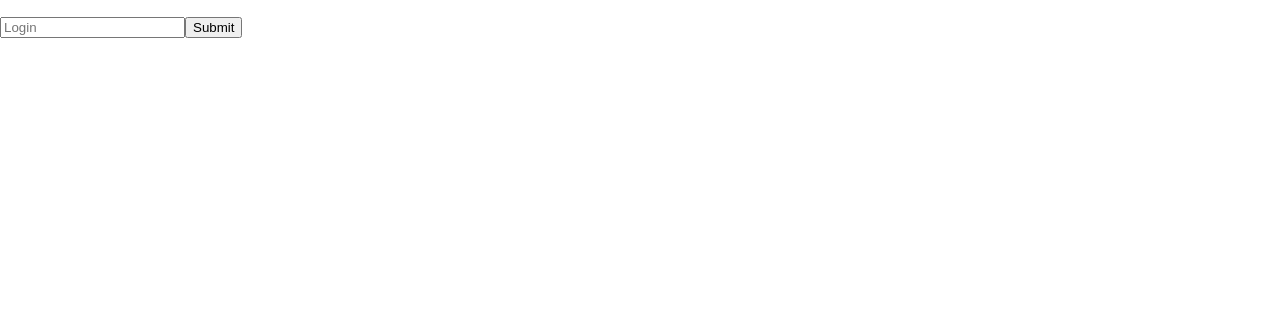
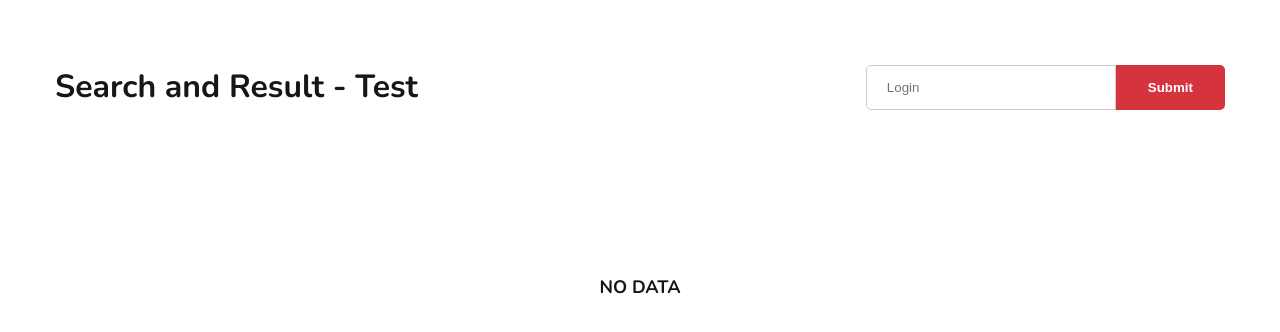
Before and after one commit to Daniel-Santhanaraj/scalio-task, a React (Create React App) app: page / in a window 1280 px wide. Shown: the top 332 px of the page. Built offline with nearby package versions, Linux system fonts and the light colour scheme.

Commit message:
search and css updates

```diff
--- a/src/App.js
+++ b/src/App.js
@@ -7,27 +7,28 @@ function App() {
   const [login, setLogin] = useState('');
   const [result, setResult ] = useState([]);
 
-
   const dataCall = () => {
    // https://api.github.com/search/users?q=foo%20in:login&per_page=3
     if(login !== '') {
       let url = 'https://api.github.com/search/users?q='+login+'%20in:login';
       fetch(url)
       .then((res) => res.json())
-      .then((result) => {
-        setResult(result);
+      .then((d) => {
+        setResult(d);
       })
     }
   }
 
-  useEffect(dataCall, [login])
+  useEffect(dataCall, [login]);
+
 
 
   return (
     <div className="App">
-      <p>{login}</p>
-      <Search getLogin = { login => setLogin(login) }/>
-      <Results result={result}/>
+      <div className="container">
+        <Search getLogin = { login => setLogin(login) }/>
+        <Results result={result}/>
+      </div>
     </div>
   );
 }
--- a/src/App.scss
+++ b/src/App.scss
@@ -1,8 +1,134 @@
 $font : 'Nunito', sans-serif;
+$red: #D5333E;
+$color: #161616;
+$white: #fff;
+
+* {
+  transition: all 0.5s ease;
+}
 
 body {
   margin: 0;
   font-family: $font;
+  color: $color;
   -webkit-font-smoothing: antialiased;
   -moz-osx-font-smoothing: grayscale;
 }
+
+.container {
+  width: 1170px;
+  margin: auto;
+  padding: 50px 0;
+}
+
+.search {
+  display: flex;
+  padding: 15px 0;
+  flex-direction: row;
+  justify-content: space-between;
+  align-items: middle;
+
+  h1 {
+    margin: 0
+  }
+
+  input {
+    padding: 10px 20px;
+    width: 250px;
+    box-sizing: border-box;
+    border: 1px solid #ccc;
+    border-top-left-radius: 5px;
+    border-bottom-left-radius: 5px;
+    height: 45px;
+  }
+
+  button {
+    background-color: $red;
+    border: 2px solid $red;
+    border-top-right-radius: 5px;
+    border-bottom-right-radius: 5px;
+    color: $white;
+    padding: 10px 30px;
+    box-sizing: border-box;
+    font-weight: 700;
+    height: 45px;
+    cursor: pointer;
+
+    &:hover {
+      background-color: $white;
+      color: $red;
+    }
+  }
+}
+
+.result {
+  .sortDiv {
+    display: flex;
+    flex-wrap: wrap;
+    flex-direction: row;
+    justify-content: flex-start;
+    .cardDiv {
+      padding: 20px;
+      width: 25%;
+      box-sizing: border-box;
+      .card {
+        text-align: center;
+        box-shadow: 0 0 9px 0 rgb(0 0 0 / 10%);
+        padding: 20px 0;
+
+
+        &:hover img {
+          transform: scale(1.1);
+        }
+
+        h3 {
+          font-size: 18px;
+          margin: 10px 0 5px;
+        }
+
+        img {
+          width: 100px;
+          height: 100px;
+          border-radius: 50%;
+          border: 1px solid #f5f5f5;
+
+
+        }
+
+        p {
+          font-size: 14px;
+          margin: 0;
+        }
+      }
+    }
+
+    .no-data {
+      text-align: center;
+      font-size: 18px;
+      text-transform: uppercase;
+      font-weight: 700;
+      margin: 150px 0;
+      width: 100%;
+    }
+  }
+
+  .sort {
+    font-size: 16px;
+
+    span {
+      padding: 5px 10px;
+      margin: 0 10px;
+      border-radius: 6px;
+      cursor: pointer;
+      border: 1px solid $red;
+      background: #fff;
+      color: $color;
+
+      &.active {
+        background-color: $red;
+        color: $white;
+      }
+    }
+  }
+
+}
--- a/src/components/Results.js
+++ b/src/components/Results.js
@@ -1,51 +1,51 @@
-import React from 'react';
+import React, {useState} from 'react';
 
-const result = (props) => {
+const Result = (props) => {
+    const [isSort, setSort] = useState(false)
+    var sorted = null;
+    if( props.result.length !== 0 && props.result.items.length > 0) {
+        sorted =  props.result.items.sort((a,b) => {
+            let a_login = a.login.toLowerCase();
+            let b_login = b.login.toLowerCase();
+
+            if(isSort) {
+                if(a_login < b_login) { return -1; }
+                if(a_login > b_login) { return 1; }
+            } else {
+                if(a_login < b_login) { return 1; }
+                if(a_login > b_login) { return -1; }
+            }
+            return 0;
+        });
+    }
+
     return (
-        <div>
+        <div className="result">
             {
-                (props.result.items) ?
-                props.result.items.map((item, i) => {
+                (sorted) ?
+                <h2 className="sort">Sort By <span onClick={() => setSort(!isSort)} className={(isSort) ? 'active': ''}>Login</span></h2>
+                : null
+            }
+
+            <div className="sortDiv">
+            {
+                (sorted) ?
+                sorted.map((item, i) => {
                     return (
-                        <div key={i}>
-                            <img src={item.avatar_url} alt="avatar" />
-                            <h3>{item.login}</h3>
-                            <p>{item.type}</p>
+                        <div className="cardDiv" key={i}>
+                            <div className="card">
+                                <img src={item.avatar_url} alt="avatar" />
+                                <h3>{(item.login.length > 23) ? item.login.substring(0, 25) + '...' : item.login }</h3>
+                                <p>{item.type}</p>
+                            </div>
                         </div>
                     )
                 })
-                : null
+                : <p className="no-data">No data</p>
             }
-
-            {/* <table>
-                <thead>
-                    <tr>
-                        <td>avatar_url</td>
-                        <td>login</td>
-                        <td>type</td>
-                    </tr>
-                </thead>
-                <tbody>
-                    {
-                        (props.result.items) ?
-                        props.result.items.map((item, i) => {
-                            return (
-                                <tr key={i}>
-                                    <td>
-                                        <img src={item.avatar_url} alt="avatar" />
-                                    </td>
-                                    <td>{item.login}</td>
-                                    <td>{item.type}</td>
-                                </tr>
-                            )
-                        })
-                        : null
-                    }
-
-                </tbody>
-            </table> */}
+            </div>
         </div>
     )
 }
 
-export default result;
+export default Result;
--- a/src/components/Search.js
+++ b/src/components/Search.js
@@ -4,10 +4,19 @@ import React, { useState } from "react";
 const Search = (props) => {
     const [user, setUser ] = useState(null);
 
+    const _handleKeyDown = (e) => {
+        if (e.key === 'Enter') {
+          props.getLogin(user) ;
+        }
+      }
+
     return (
-        <div>
+        <div className="search">
             <div>
-                <input type="text" className="input" placeholder="Login" onChange={ (e) => setUser(e.target.value)}/>
+                <h1>Search and Result - Test</h1>
+            </div>
+            <div>
+                <input type="text" className="input" placeholder="Login" onChange={ (e) => setUser(e.target.value)} onKeyDown={(e) => _handleKeyDown(e)}/>
                 <button type="button" onClick={() =>  props.getLogin(user) }>Submit</button>
             </div>
         </div>
@@ -15,76 +24,3 @@ const Search = (props) => {
 }
 
 export default Search;
-/*
-import React from 'react';
-
-export default class Search extends  React.Component {
-    state = {
-        searchResult : null,
-        login: ''
-    }
-
-    formSubmit = (e) => {
-        e.preventDefault()
-        //this.state.login
-        fetch('https://api.github.com/search/users?q=Daniel-Santhanaraj%20in:login')
-        .then((res) => res.json())
-        .then((result) => {
-            this.setState({searchResult: result});
-            this.props.getResult(result);
-        })
-    }
-
-    render() {
-        return (
-            <div>
-                <div>
-                    <form method="post" onSubmit={(e) => this.formSubmit(e)}>
-                        <input type="text" className="input" placeholder="Login" onChange={ (e) => this.setState({login: e.target.value})}/>
-                        <button type="submit">Submit</button>
-                    </form>
-                </div>
-            </div>
-        )
-    }
-}
-*/
-/*
-import React, { useState, useEffect } from "react";
-
-const formSubmit = (e) => {
-    e.preventDefault();
-    //alert(e.target.value)
-}
-
-const Search = () => {
-   // const [data, setData ] = useState([]);
-    const [login, setLogin ] = useState(null);
-
-    useEffect(() => {
-
-        fetch('https://api.github.com/search/users?q=Daniel-Santhanaraj%20in:login')
-        .then((res) => res.json())
-        .then((result) => {
-            setData(result);
-        })
-
-        console.log(login);
-    }, [login]);
-
-
-
-    return (
-        <div>
-            <div>
-                <form method="post" onSubmit={formSubmit(e)}>
-                    <input type="text" className="input" placeholder="Login" onChange={ (e) => setLogin(e.target.value)}/>
-                    <button type="submit">Submit</button>
-                </form>
-            </div>
-        </div>
-    )
-}
-
-export default Search;
-*/
```
